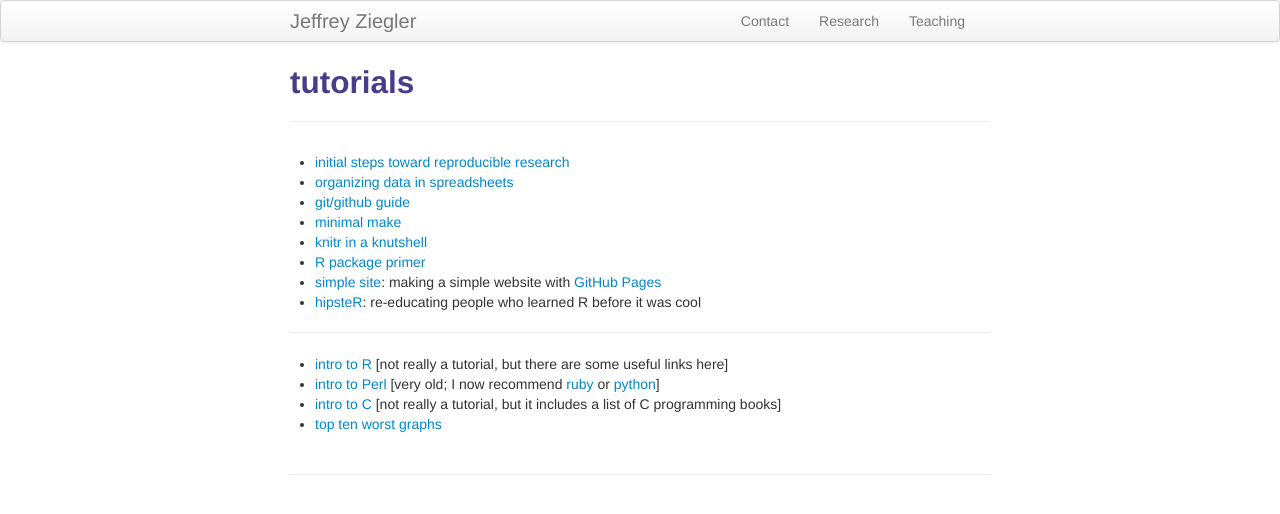
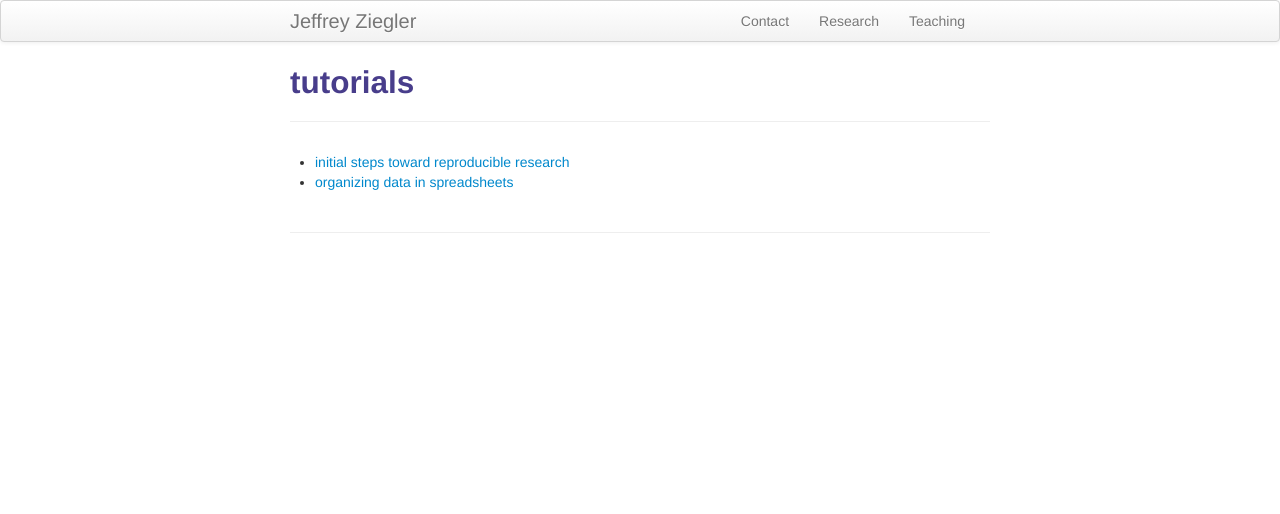
Before and after one commit to zieglerjef/zieglerjef.github.io, a Jekyll site: the page built from pages/tutorials.md, in a window 1280 px wide. Shown: the top 514 px of the page. Built offline with Jekyll 4.4.1, drawn with Linux system fonts in a browser that asks for light colours.

Commit message:
Update tutorials.md

```diff
--- a/pages/tutorials.md
+++ b/pages/tutorials.md
@@ -1,25 +1,8 @@
 ---
 layout: page
 title: tutorials
-description: Karl Broman's tutorials
+description: Jeff Ziegler's tutorials
 ---
 
 - [initial steps toward reproducible research](http://kbroman.org/steps2rr)
 - [organizing data in spreadsheets](http://kbroman.org/dataorg)
-- [git/github guide](http://kbroman.org/github_tutorial)
-- [minimal make](http://kbroman.org/minimal_make)
-- [knitr in a knutshell](http://kbroman.org/knitr_knutshell)
-- [R package primer](http://kbroman.org/pkg_primer)
-- [simple site](http://kbroman.org/simple_site): making a simple
-  website with [GitHub Pages](http://pages.github.com)
-- [hipsteR](http://kbroman.org/hipsteR/): re-educating people who learned R before it was cool
-
----
-
-- [intro to R](http://www.biostat.wisc.edu/~kbroman/Rintro)
-  \[not really a tutorial, but there are some useful links here\]
-- [intro to Perl](http://www.biostat.wisc.edu/~kbroman/perlintro)
-  \[very old; I now recommend [ruby](https://www.ruby-lang.org/en/) or [python](https://www.python.org/)\]
-- [intro to C](http://www.biostat.wisc.edu/~kbroman/Cintro)
-  \[not really a tutorial, but it includes a list of C programming books\]
-- [top ten worst graphs](https://www.biostat.wisc.edu/~kbroman/topten_worstgraphs/)
```
